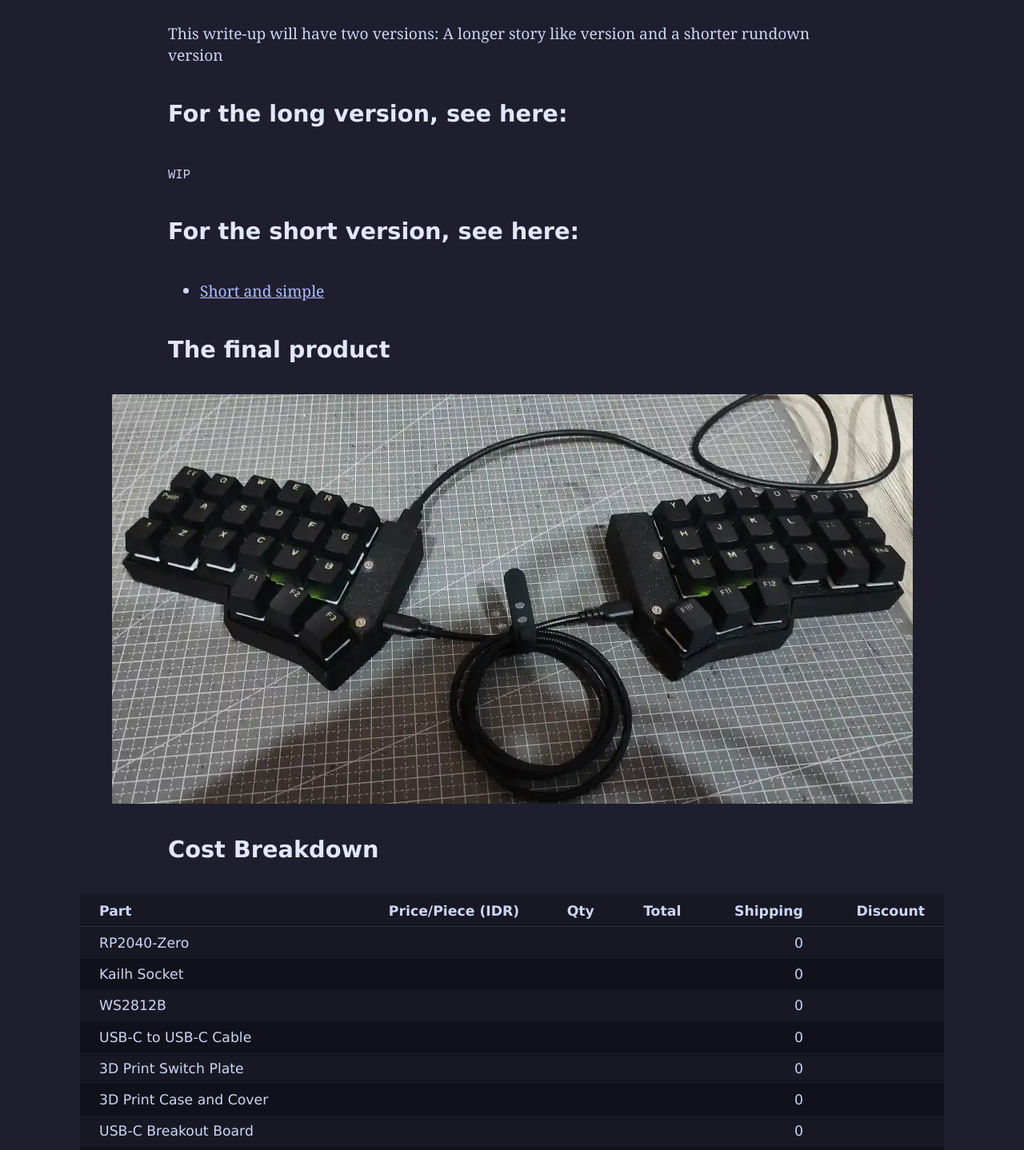
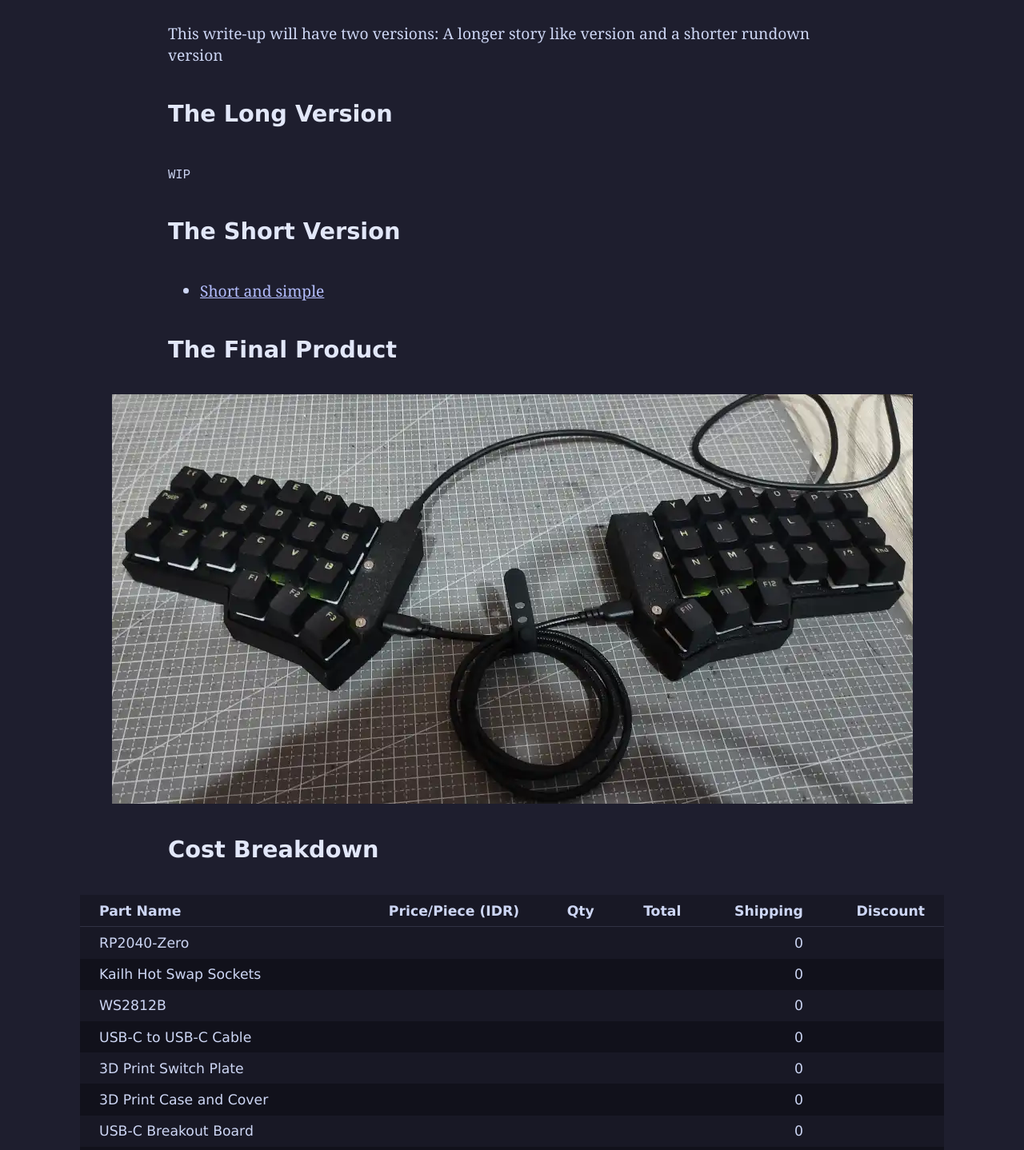
Before and after one commit to ittihadi/keyboards, a plain HTML site: page index.html in a window 1280 px wide. Shown: the part 240-1678 px from the top of the page at 80% size. Drawn offline with Linux system fonts and the light colour scheme.

Commit message:
Update metadata and home page content 20251001

```diff
--- a/index.html
+++ b/index.html
@@ -4,15 +4,12 @@
     <meta charset="utf-8">
     <meta name="viewport" content="width=device-width, initial-scale=1.0">
     <link rel="stylesheet" href="/keyboards/bundle.css">
-
     <title>Making a Handwired Split Keyboard</title>
 
-
-    <!-- <meta name="description" content=""> -->
-
+    <meta name="description" content="Explaining the process of making a DIY Handwired Split Keyboard">
+    <meta property="og:description" content="Explaining the process of making a DIY Handwired Split Keyboard">
 
     <meta property="og:title" content="Making a Handwired Split Keyboard">
-
     <meta property="og:type" content="website">
     <meta property="og:url" content="https://ittihadi.github.io/keyboards/">
     <!-- <meta property="og:image" content=""> -->
@@ -25,7 +22,7 @@
 
     <meta rel="manifest" href="site.webmanifest">
     -->
-    <meta name="theme-color" content="#1e1e2e">
+    <meta name="theme-color" content="#a6e3a1">
   </head>
   <body>
     <nav>
@@ -39,7 +36,7 @@
 tell you my journey in doing so</p>
 <p>This write-up will have two versions: A longer story like version and a shorter
 rundown version</p>
-<h2>For the long version, see here:</h2>
+<h2>The Long Version</h2>
 <p><code>WIP</code></p>
 <!-- - [0 - Background](/keyboards/long/0/) -->
 <!-- - [1 - Design Considerations](/keyboards/long/1/) -->
@@ -51,18 +48,18 @@ rundown version</p>
 <!-- `Post build` -->
 <!-- - [7 - The Keymap and Firmware](/keyboards/long/7/) -->
 <!-- - [8 - Summary](/keyboards/long/8/) -->
-<h2>For the short version, see here:</h2>
+<h2>The Short Version</h2>
 <ul>
 <li><a href="/keyboards/short/">Short and simple</a></li>
 </ul>
-<h2>The final product</h2>
+<h2>The Final Product</h2>
 <figure class="popout"><img src="/keyboards/images/full_complete.webp" alt="Complete pair" loading="lazy" decoding="async"></figure>
 <h2>Cost Breakdown</h2>
 <div class="table-container popout">
 <table class="solid-table">
 <thead>
 <tr>
-<th style="text-align:left">Part</th>
+<th style="text-align:left">Part Name</th>
 <th style="text-align:right">Price/Piece (IDR)</th>
 <th style="text-align:right">Qty</th>
 <th style="text-align:right">Total</th>
@@ -80,7 +77,7 @@ rundown version</p>
 <td style="text-align:right"></td>
 </tr>
 <tr>
-<td style="text-align:left">Kailh Socket</td>
+<td style="text-align:left">Kailh Hot Swap Sockets</td>
 <td style="text-align:right"></td>
 <td style="text-align:right"></td>
 <td style="text-align:right"></td>
@@ -201,6 +198,9 @@ rundown version</p>
 </tbody>
 </table>
 </div>
+<!--
+vim: nowrap
+-->
 
     </div>
   </body>
```
Also changed, not shown: short/index.html (+3 -6 lines).
